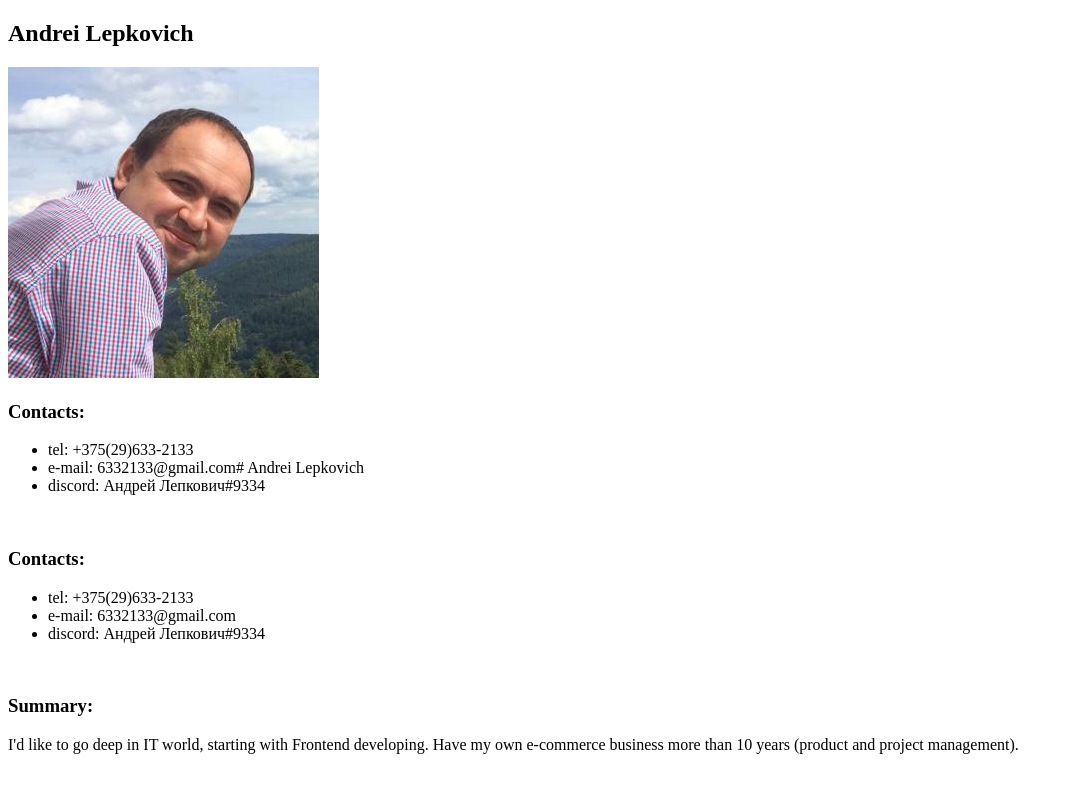
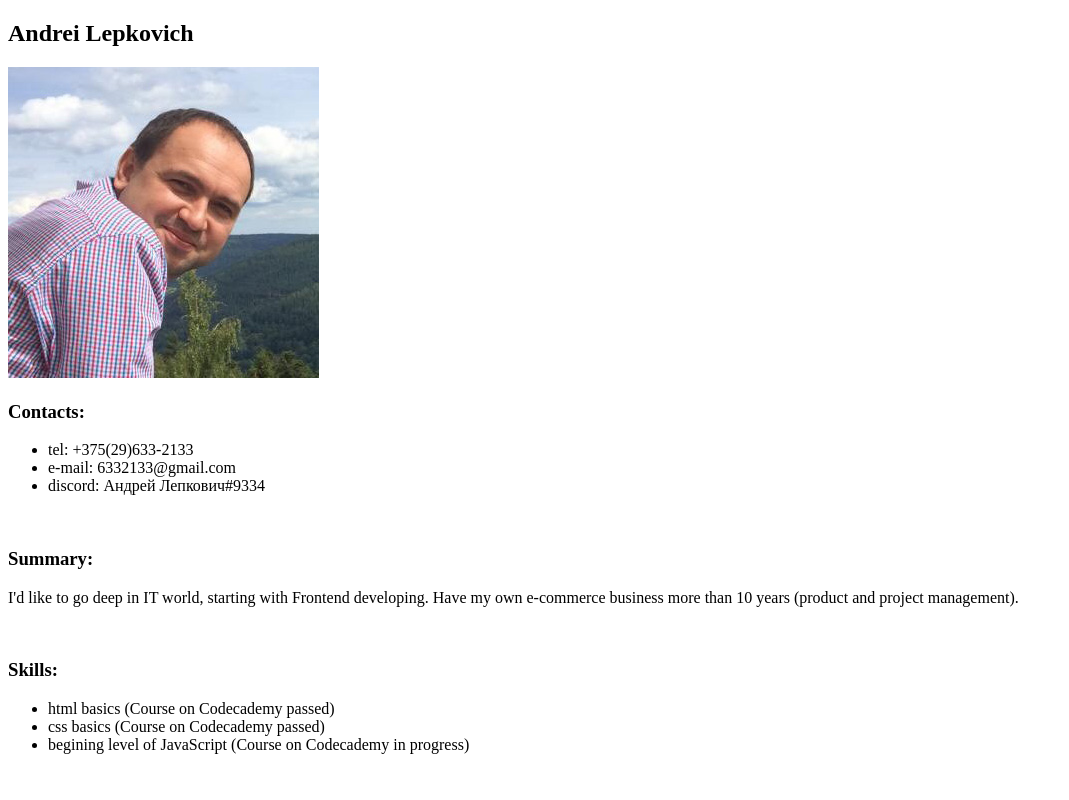
Before and after one commit to Lepkovich/rsschool-cv, a plain HTML site: page index.html in a window 1280 px wide. Shown: the top 800 px of the page, without its empty margins (0-1069 px from the left). Drawn offline with Linux system fonts and the light colour scheme.

Commit message:
fix: delete & symbol

```diff
--- a/index.html
+++ b/index.html
@@ -2,8 +2,8 @@
 <html lang="ru">
 <head>
   <meta charset="utf-8">
-  <title>HTML, CSS & Git Basics</title>
-  <meta name="description" content="CV#2. HTML, CSS & Git Basics">
+  <title>HTML, CSS and Git Basics</title>
+  <meta name="description" content="CV#2. HTML, CSS and Git Basics">
   <meta name="author" content="Lepkovich">
   <link rel="stylesheet" href="style.css">
 </head>
@@ -12,14 +12,6 @@
         <picture>
         <img src="ava.jpeg" alt="Lepkovich ava">
         </picture>
-
-    <h3>Contacts:</h3>
-        <ul>
-        <li> tel: +375(29)633-2133</li>
-        <li> e-mail: 6332133@gmail.com# Andrei Lepkovich</li>
-        <li> discord: Андрей Лепкович#9334</li>
-        </ul>
-        <br>
     <h3>Contacts:</h3>
         <ul>
         <li> tel: +375(29)633-2133</li>
```
